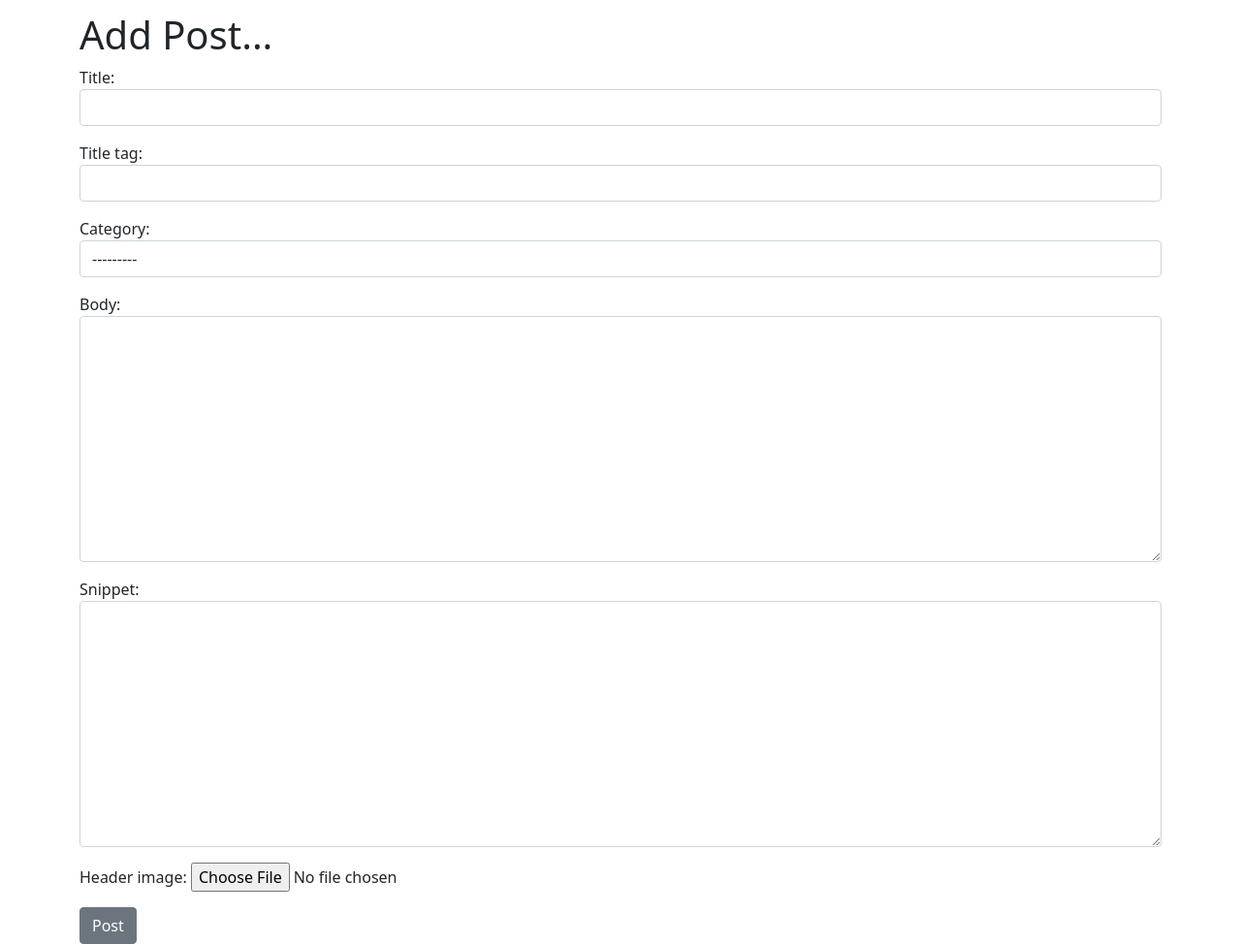
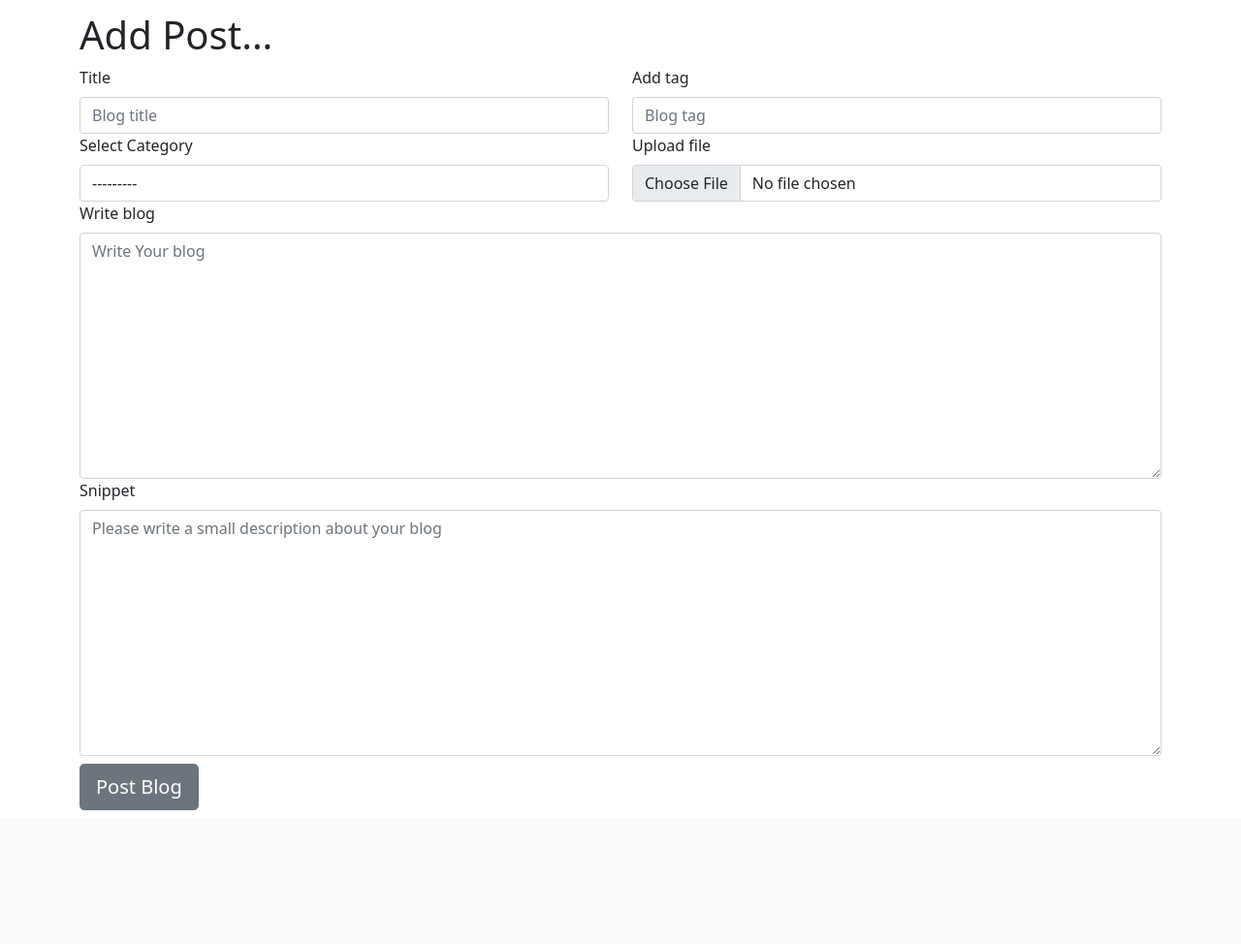
Before and after one commit to devarshi30/blog_v2_django, a Django app: page /add_post/ in a window 1280 px wide. Shown: the part 66-1040 px from the top of the page at 97% size. After the commit the page ends 902 px from the top, so only its background shows below. Run offline with Django 3.2, Linux system fonts and the light colour scheme; a user stored in the database is signed in; tables that the repository leaves empty hold one stand-in row (values such as "Sample post"); some libraries are stand-ins or nearby versions.

Commit message:
added now form style

```diff
--- a/templates/theblog/add_post.html
+++ b/templates/theblog/add_post.html
@@ -4,15 +4,51 @@
 
 {% if user.is_authenticated %}
 <h1>Add Post...</h1>
-<div class="form-group">
+	<div class="form-group">
+		<form method="POST" enctype="multipart/form-data">
+			{% csrf_token %}
+			{{ form.media }}
+			<div class="row">
+				<div class="col-md-6">
+					<label class="form-label">Title</label>
+					{{form.title}}
+				</div>
 
-	<form method="POST" enctype="multipart/form-data">
-		{% csrf_token %}
-		{{ form.media }}
-		{{ form.as_p }}
-		<button class="btn btn-secondary">Post</button>
-	</form>
-</div>
+				<div class="col-md-6">
+					<label class="form-label">Add tag</label>
+					{{ form.title_tag }}
+				</div>
+			</div>
+
+			<div class="row">
+				<div class="col-md-6">
+					<label class="form-label">Select Category</label>
+					{{form.category}}
+				</div>
+
+				<div class="col-md-6">
+					<label class="form-label">Upload file</label><br>
+					{{form.header_image}}
+				</div>
+			</div>
+
+			<div>
+				<label class="form-label">Write blog</label><br>
+				{{ form.body }}
+			</div>
+
+			<div>
+				<label class="form-label">Snippet</label><br>
+				{{ form.snippet }}
+			</div>
+
+			<div>
+				{{ form.author }}
+			</div>
+
+			<button class="btn btn-lg btn-secondary mb-2 mt-2">Post Blog</button>
+		</form>
+	</div>
 
 <script>
 	var name = "{{ user.id }}";
--- a/theblog/forms.py
+++ b/theblog/forms.py
@@ -12,12 +12,13 @@ class PostForm(forms.ModelForm):
 		fields = ('title', 'title_tag', 'author', 'category', 'body', 'snippet', 'header_image')
 
 		widgets = {
-			'title': forms.TextInput(attrs={'class': 'form-control'}),
-			'title_tag': forms.TextInput(attrs={'class': 'form-control'}),
+			'title': forms.TextInput(attrs={'class': 'form-control', 'placeholder':'Blog title'}),
+			'title_tag': forms.TextInput(attrs={'class': 'form-control', 'placeholder':'Blog tag'}),
 			'author': forms.TextInput(attrs={'class': 'form-control', 'value':'', 'id':'author', 'type':'hidden'}),
-			'category': forms.Select(choices=choice_list, attrs={'class': 'form-control'}),
-			'body': forms.Textarea(attrs={'class': 'form-control'}),
-			'snippet': forms.Textarea(attrs={'class': 'form-control'}),
+			'header_image': forms.TextInput(attrs={'class':'form-control', 'type':'file'}),
+			'category': forms.Select(choices=choice_list, attrs={'class': 'form-control', 'placeholder':'Add Category'}),
+			'body': forms.Textarea(attrs={'class': 'form-control', 'placeholder':'Write Your blog'}),
+			'snippet': forms.Textarea(attrs={'class': 'form-control', 'placeholder':'Please write a small description about your blog'}),
 		}
 
 
```
Also changed, not shown: templates/theblog/home.html (+2 -15 lines).
